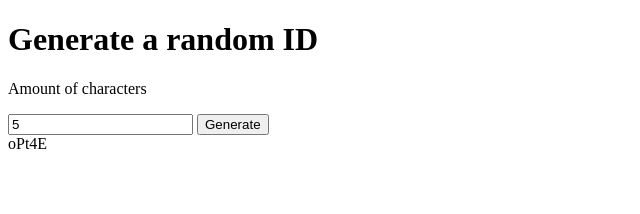
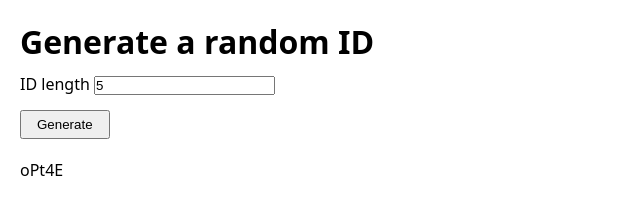
Before and after one commit to netrolite/id-generator, a plain HTML site: page index.html in a window 1280 px wide. Both pictures are taken after typing "5" into the empty fields and a click on the button "Generate". Shown: the whole page, without its empty margins (0-640 px from the left). Drawn offline with Linux system fonts and the light colour scheme.

Commit message:
add styling

```diff
--- a/index.css
+++ b/index.css
@@ -0,0 +1,41 @@
+* {
+    margin: 0;
+    padding: 0;
+    box-sizing: border-box;
+}
+
+body {
+    font-family: system-ui, -apple-system, BlinkMacSystemFont, 'Segoe UI', Roboto, Oxygen, Ubuntu, Cantarell, 'Open Sans', 'Helvetica Neue', sans-serif;
+}
+
+main {
+    max-width: 700px;
+    min-height: 100vh;
+    margin: auto;
+    margin: 20px;
+}
+
+h1 {
+    margin-bottom: 10px;
+}
+
+.param-title {
+    font-size: 1.2rem;
+    font-weight: 500;
+    margin-bottom: 5px;
+}
+
+.chars-amount-input {
+    width: 50px;
+    padding: 5px;
+}
+
+.btn-generate {
+    padding: 5px 15px;
+    margin-top: 15px;
+}
+
+.generated-string {
+    margin-top: 20px;
+    word-break: break-all;
+}
--- a/index.html
+++ b/index.html
@@ -5,16 +5,26 @@
     <meta http-equiv="X-UA-Compatible" content="IE=edge">
     <meta name="viewport" content="width=device-width, initial-scale=1.0">
     <title>ID generator</title>
+    <link rel="stylesheet" href="index.css">
     <script src="index.js" defer></script>
 </head>
 <body>
     <main>
         <h1>Generate a random ID</h1>
-        <p>Amount of characters</p>
-        <div class="parameters">
-            <input type="number" class="chars-amount-input" />
-            <button onclick="generateID()">Generate</button>
+
+        <div class="param">
+            <label for="chars-amount">ID length</label>
+            <input
+                type="number"
+                id="id-length"
+                class="id-length-input"
+                placeholder="16"
+            />
+
         </div>
+
+        <button onclick="generateID()" class="btn-generate">Generate</button>
+
         <div class="generated-string"></div>
     </main>
 </body>
--- a/index.js
+++ b/index.js
@@ -41,7 +41,7 @@ function getID(len) {
 }
 
 function generateID() {
-    const input = document.querySelector(".chars-amount-input")
+    const input = document.querySelector(".id-length-input")
     // if no integer is provided, default to 16
     const length = input.value.length === 0 ? 16 : input.value;
     const ID = getID(length);
```
